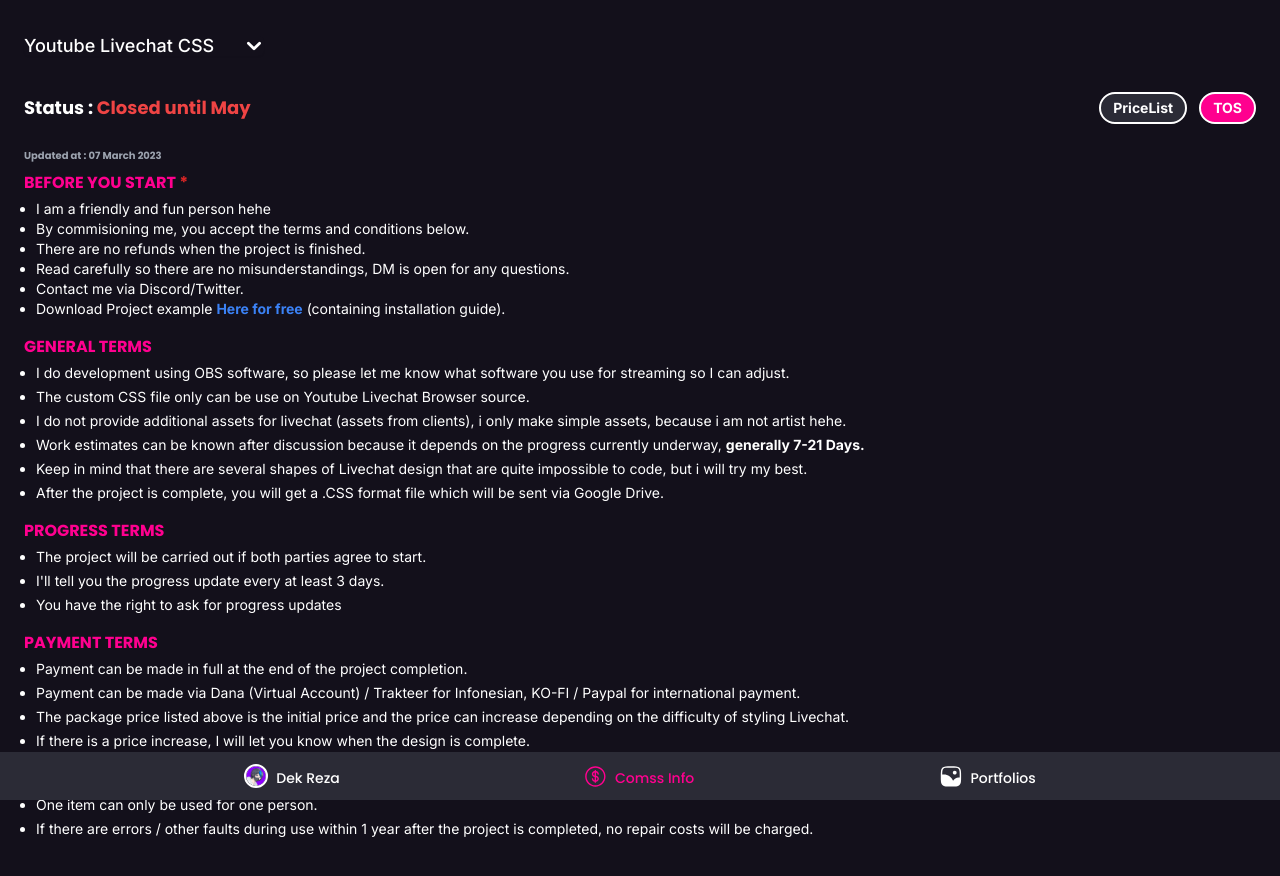
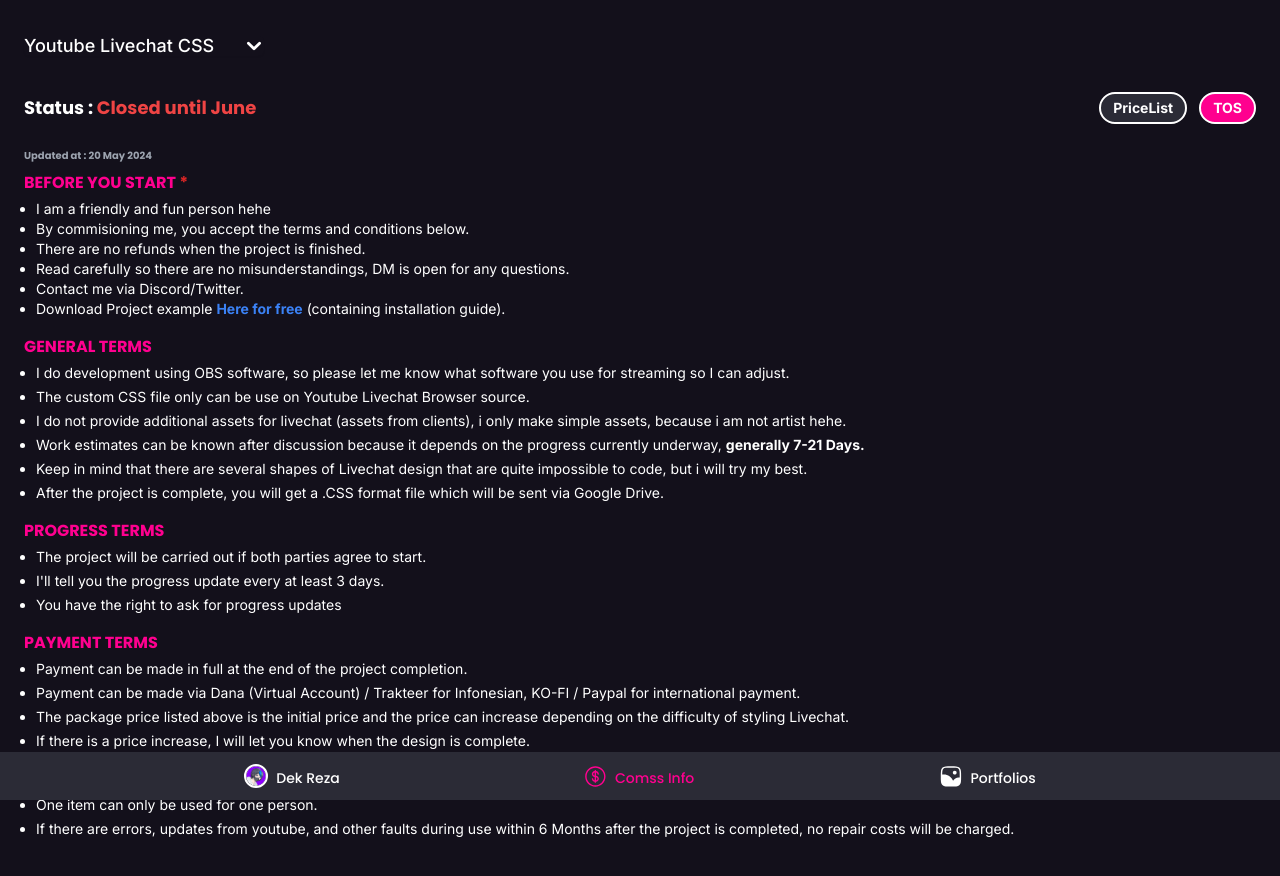
Before and after one commit to AkbarFahreza/jumping-tiger-rawr, a Next.js app: page /comms-info in a window 1280 px wide. Both pictures are taken after a click on the button "TOS". Shown: the top 876 px of the page. Built offline with nearby package versions, Linux system fonts and the light colour scheme.

Commit message:
Desing: Updating TOS and Status

```diff
--- a/components/comms-info/CommsYTLC/YTLC_CommsPage.jsx
+++ b/components/comms-info/CommsYTLC/YTLC_CommsPage.jsx
@@ -17,7 +17,7 @@
         <p className="mobile-heading-b text-white">
           Status :{" "}
           <span className="text-red-500">
-            Closed until May
+            Closed until June
           </span>
         </p>
         <div className="flex flex-row space-x-3">
--- a/components/comms-info/CommsYTLC/YTLC_TermOfServices.jsx
+++ b/components/comms-info/CommsYTLC/YTLC_TermOfServices.jsx
@@ -27,7 +27,7 @@
   return (
     <div className="mb-20">
       <p className="text-[10px] text-gray-400 font-bold my-2">
-        Updated at : 07 March 2023
+        Updated at : 20 May 2024
       </p>
       <motion.div
         initial={{ opacity: 0, x: -50 }}
@@ -156,7 +156,7 @@
             One item can only be used for one person.
           </li>
           <li className="mobile-subtitle mt-[4px] list-disc text-white">
-            If there are errors / other faults during use within 1 year after
+            If there are errors, updates from youtube, and other faults during use within 6 Months after
             the project is completed, no repair costs will be charged.
           </li>
         </ul>
```
